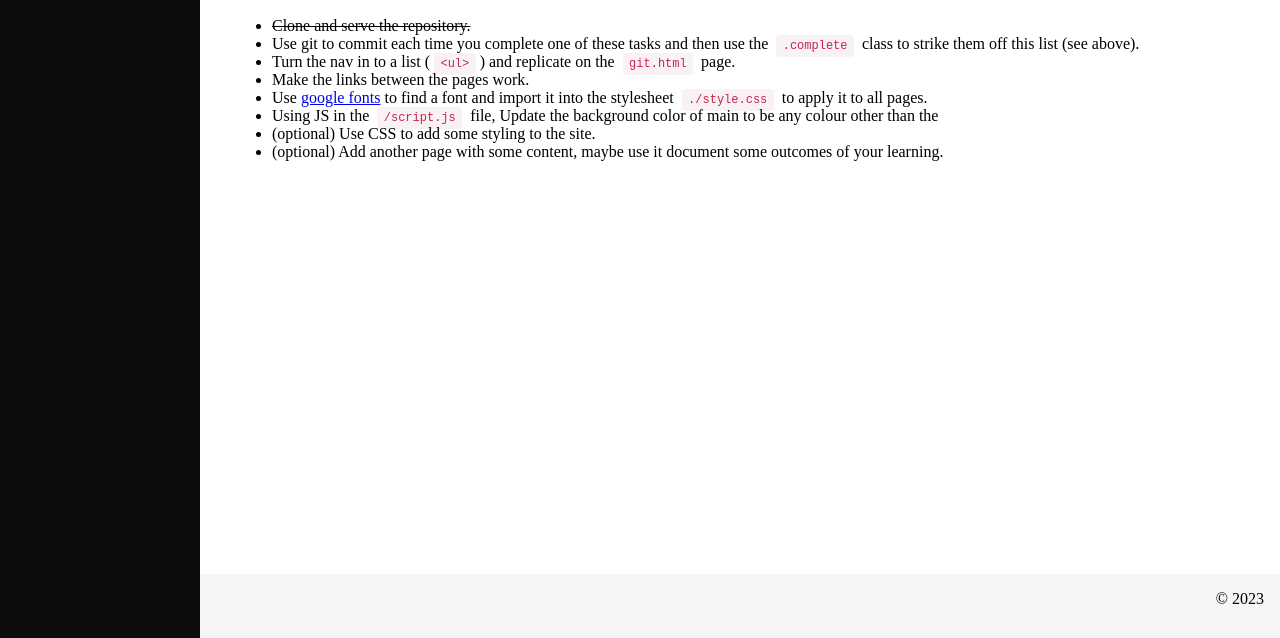
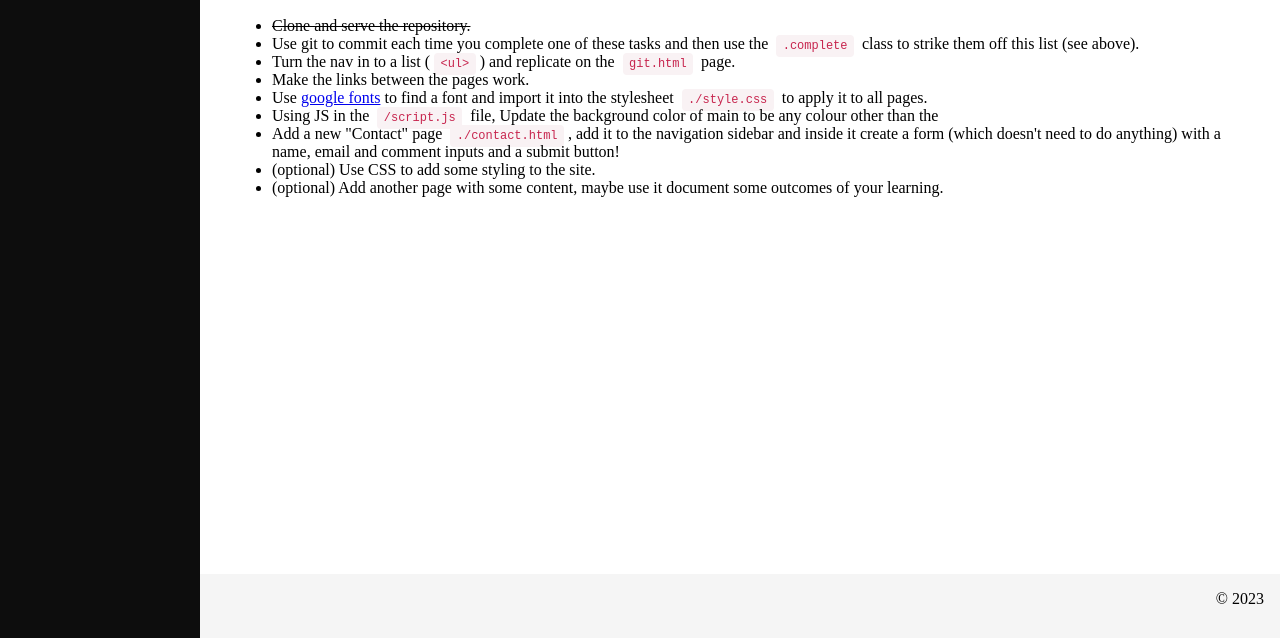
Before and after one commit to omar12ahmed/omar-training, a plain HTML site: page public/index.html in a window 1280 px wide. Shown: the part 162-800 px from the top of the page. Drawn offline with Linux system fonts and the light colour scheme.

Commit message:
Add HTML form task

```diff
--- a/public/index.html
+++ b/public/index.html
@@ -30,6 +30,7 @@
                 <li>Make the links between the pages work.</li>
                 <li>Use <a href="https://fonts.google.com/" target="_blank">google fonts</a> to find a font and import it into the stylesheet <code>./style.css</code> to apply it to all pages.</li>
                 <li>Using JS in the <code>/script.js</code> file, Update the background color of main to be any colour other than the </li>
+                <li>Add a new "Contact" page <code>./contact.html</code>, add it to the navigation sidebar and inside it create a form (which doesn't need to do anything) with a name, email and comment inputs and a submit button!</li>
                 <li>(optional) Use CSS to add some styling to the site.</li>
                 <li>(optional) Add another page with some content, maybe use it document some outcomes of your learning.</li>
             </ul>
```
